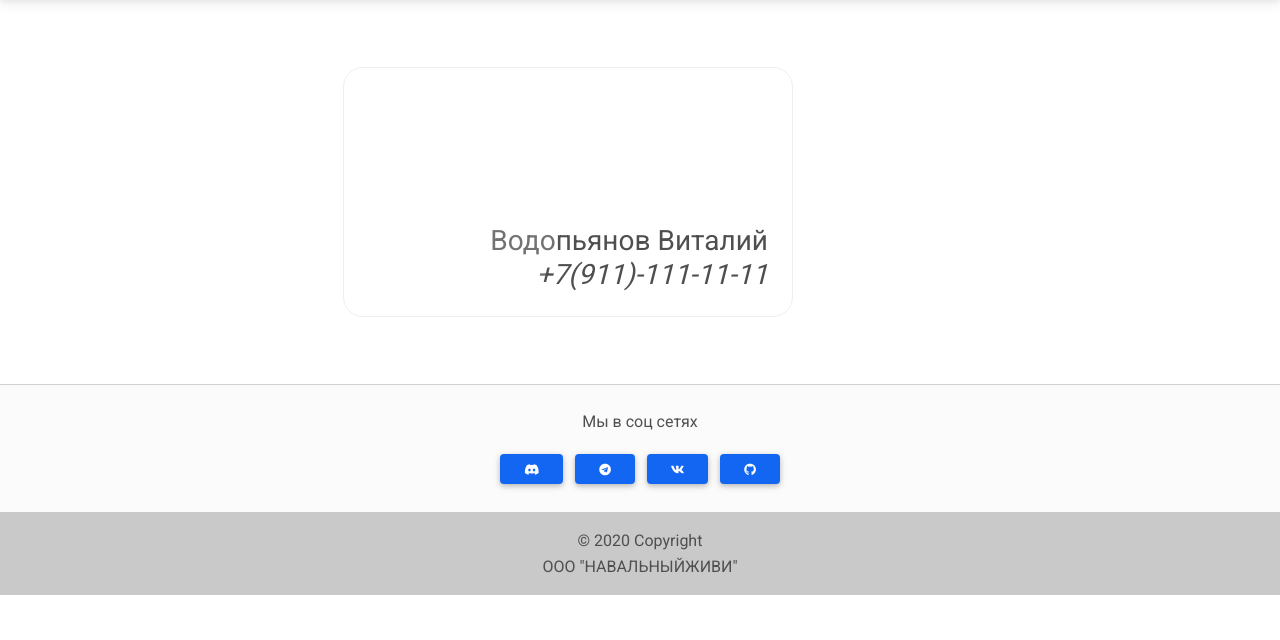
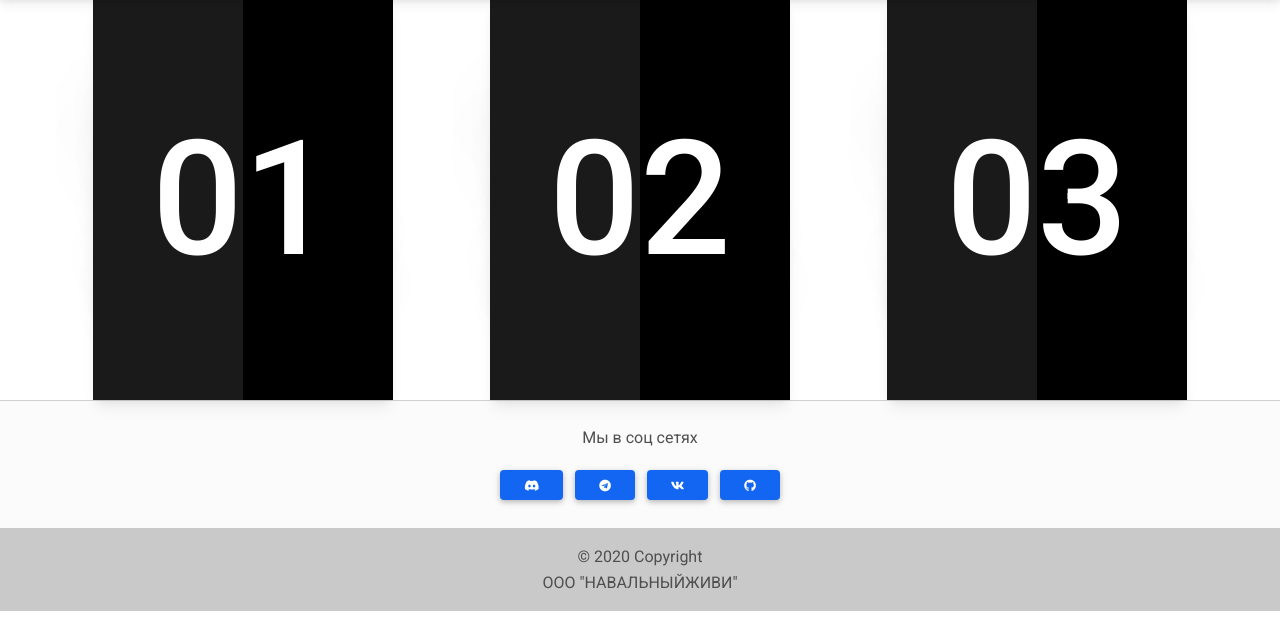
Before and after one commit to yeezy-na-izi/.shSkill, a Django app: page /teachers in a window 1280 px wide. Shown: the part 59-699 px from the top of the page. Run offline with Django 3.2, Linux system fonts and the light colour scheme; some libraries are stand-ins or nearby versions.

Commit message:
correct bugs and add new template

```diff
--- a/back/static/css/style.css
+++ b/back/static/css/style.css
@@ -9,27 +9,7 @@
     width: 100px;
     height: 100px;
 }
-.teacher-card {
-    position: relative;
-    display: flex;
-    justify-content: center;
-    align-items: center;
 
-}
-
-.teacher-card .glass
-{
-    position: absolute;
-    width: 450px;
-    height: 250px;
-    background: rgba(255, 255, 255, 0.5);
-    border-radius: 20px;
-    border: 1px solid #eee;
-    overflow: hidden;
-    display: flex;
-    justify-content: flex-start;
-    align-items: flex-end;
-}
 
 .teacher-card .glass::before
 {
@@ -43,34 +23,91 @@
     pointer-events: none;
     transform: skewX(345deg);
 }
+@import url('https://fonts.googleapis.com/css?family=Poppins:100,200,300,400,500,600,700,800,900');
 
 
-.teacher-card .glass h3
-{
-    padding: 15px;
-    margin: 2%;
-    font-weight: 400;
-    width: 100%;
-    background: rgba(255, 255, 255, 0.2);
-    text-align: end;
+.container {
+  max-width: 1200px;
+  display: grid;
+  grid-template-columns: repeat(auto-fit, minmax(350px, 1fr));
+  grid-gap: 15px;
+  margin: 0 auto;
 }
 
-.teacher-card .glass h2 i
-{
-    font-weight: 300;
-    font-size: 0.75em;
-    font-style: normal;
+.container .card {
+  position: relative;
+  width: 300px;
+  height: 400px;
+  margin: 0 auto;
+  background: #fff;
+  text-shadow: 0 15px 60px rgba(0, 0, 0, .5);
 }
-.teacher-container
-{
-   position: relative;
-    padding 20px;
-    display: flex;
-    justify-content: center;
-    align-items: center;
-    flex-wrap: wrap;
-    margin: 15%;
+
+.container .card .face {
+  position: absolute;
+  bottom: 0;
+  left: 0;
+  width: 100%;
+  height: 100%;
+  display: flex;
+  justify-content: center;
+  align-items: center;
 }
+
+.container .card .face.face1 {
+  box-sizing: border-box;
+  padding: 20px;
+}
+
+.container .card .face.face1 h2 {
+  margin: 0;
+  padding: 0;
+}
+
+.container .card .face.face2 {
+  background: #111;
+  transition: .5s;
+}
+
+.container .card:first-child .face.face2 {
+  background: #000;
+}
+
+.container .card:nth-child(2) .face.face2 {
+  background: #000;
+}
+
+.container .card:last-child .face.face2 {
+  background: #000;
+}
+
+.container .card:hover .face.face2 {
+  height: 60px;
+}
+
+.container .card .face.face2::before {
+  content: '';
+  position: absolute;
+  top: 0;
+  left: 0;
+  width: 50%;
+  height: 100%;
+  background: rgba(255, 255, 255, .1);
+}
+
+.container .card .face.face2 h2 {
+  margin: 0;
+  padding: 0;
+  font-size: 10em;
+  color: #ffffff;
+  transition: .5s;
+  text-shadow: 0 2px 5px rgba(0, 0, 0, .2);
+}
+
+.container .card:hover .face.face2 h2 {
+  font-size: 2em;
+}
+
 .lesson-container
 {
     position: relative;
--- a/back/templates/user/teachers.html
+++ b/back/templates/user/teachers.html
@@ -3,17 +3,61 @@
 Учителя
 {% endblock %}
 {% block content %}
-<div class="ms-5 teacher-container">
-    <div class="d-flex flex-wrap">
-        <div class="teacher-card">
+<div class="container">
 
-
-            <div class="glass">
-                <h3>Водопьянов Виталий<br><i>+7(911)-111-11-11</i></h3>
-
-
+    <div class="card">
+        <div class="face face1">
+            <div class="content">
+                <h2>
+                    Lorem ipsum dolor, sit amet
+                </h2>
+                <p>
+                    consectetur adipisicing elit. Hic neque quam harum consequatur consectetur id porro in, ratione esse
+                    dolor
+                    ex eos perspiciatis architecto laborum vero! Eaque inventore illum iusto?
+                </p>
             </div>
         </div>
+        <div class="face face2">
+            <h2>01</h2>
+        </div>
     </div>
+
+    <div class="card">
+        <div class="face face1">
+            <div class="content">
+                <h2>
+                    Lorem ipsum dolor, sit amet
+                </h2>
+                <p>
+                    consectetur adipisicing elit. Hic neque quam harum consequatur consectetur id porro in, ratione esse
+                    dolor
+                    ex eos perspiciatis architecto laborum vero! Eaque inventore illum iusto?
+                </p>
+            </div>
+        </div>
+        <div class="face face2">
+            <h2>02</h2>
+        </div>
+    </div>
+
+    <div class="card">
+        <div class="face face1">
+            <div class="content">
+                <h2>
+                    Lorem ipsum dolor, sit amet
+                </h2>
+                <p>
+                    consectetur adipisicing elit. Hic neque quam harum consequatur consectetur id porro in, ratione esse
+                    dolor
+                    ex eos perspiciatis architecto laborum vero! Eaque inventore illum iusto?
+                </p>
+            </div>
+        </div>
+        <div class="face face2">
+            <h2>03</h2>
+        </div>
+    </div>
+
 </div>
 {% endblock %}
--- a/back/user/views.py
+++ b/back/user/views.py
@@ -23,7 +23,9 @@ def login_and_register(request):
         if form.is_valid():
             user = form.get_user()
             login(request, user)
-        messages.success(request, 'Вы успешно вошли')
+            messages.success(request, 'Вы успешно вошли')
+        else:
+            messages.error(request, 'Неверные данные!')
         return redirect(request.path)
     elif 'register' in request.POST:
         form = CreateUserForm(data=request.POST)
```
